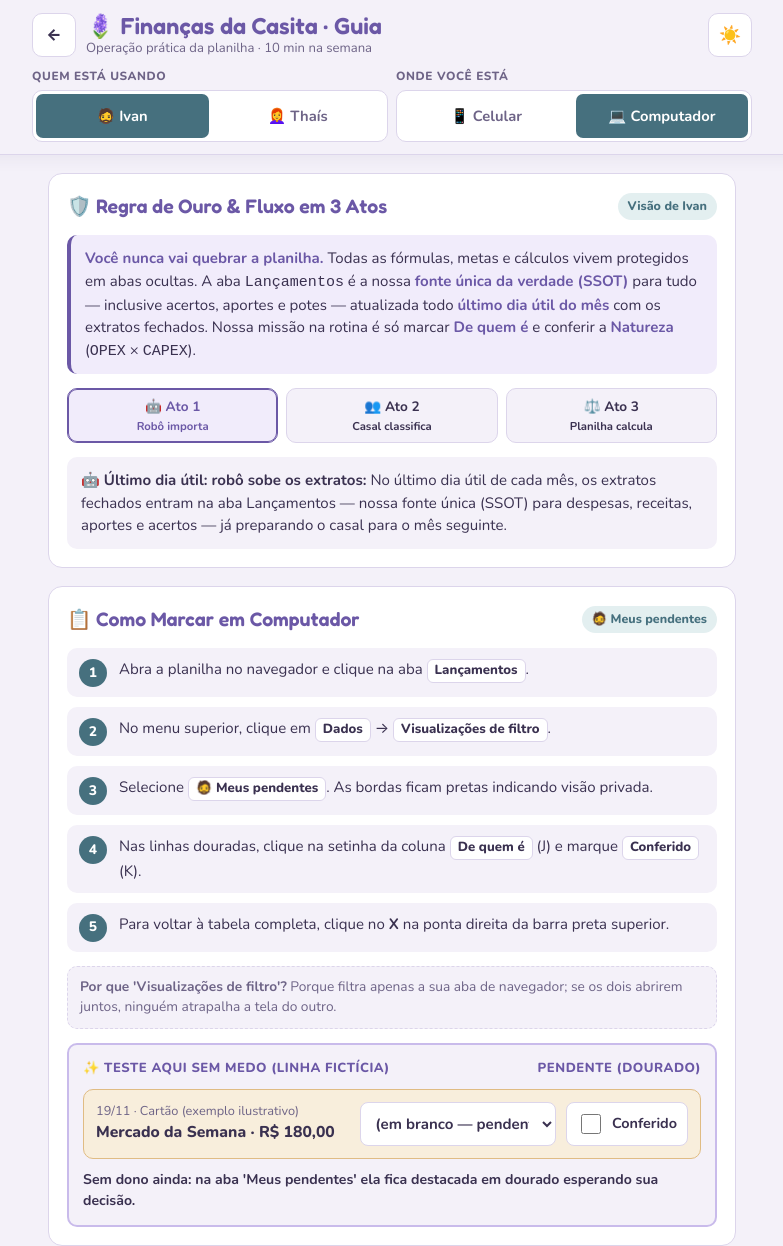
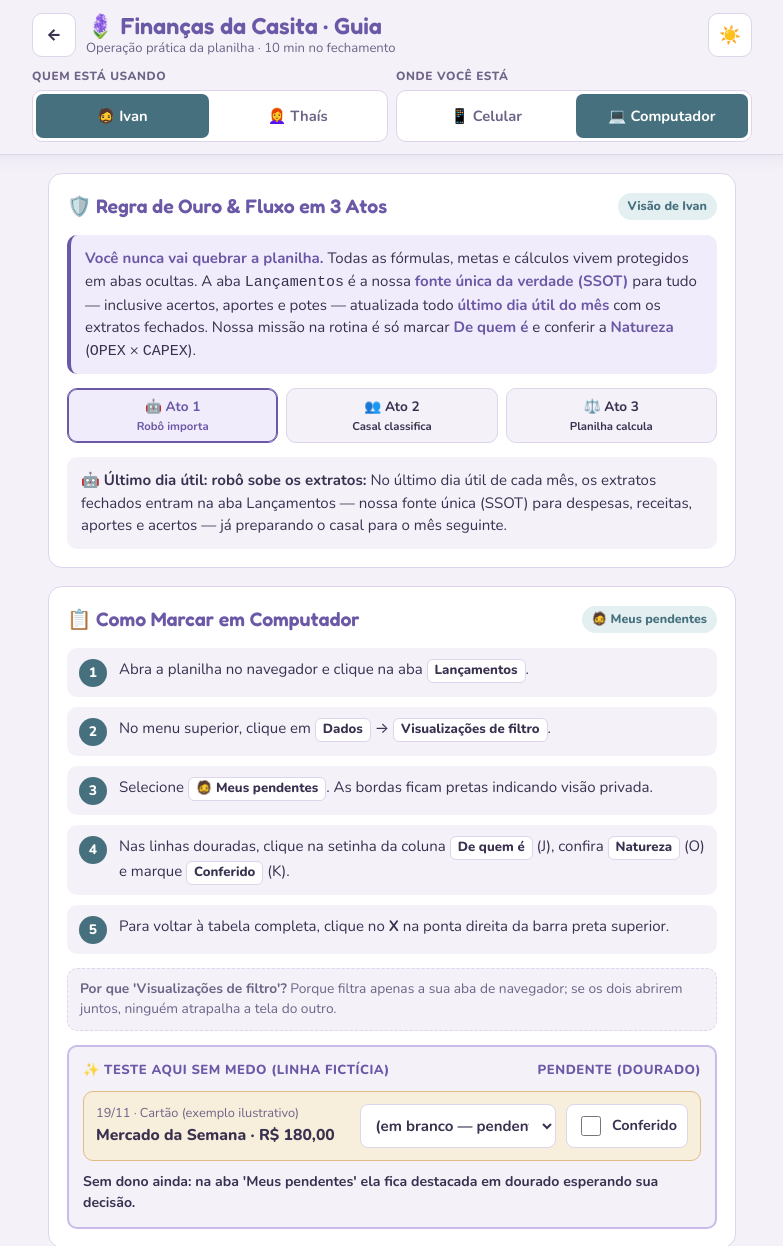
Before and after one commit to ivansssilveira/thavan-apps, a plain HTML site: page financas/index.html in a window 1280 px wide. Shown: the top 1246 px of the page, without its empty margins (248-1031 px from the left). Drawn offline with nearby package versions, Linux system fonts and the light colour scheme.

Commit message:
docs(financas): alinhamento de cadência e passo Natureza após auditoria

```diff
--- a/financas/index.html
+++ b/financas/index.html
@@ -863,7 +863,7 @@
           <a class="back-link" href="../" aria-label="Voltar para Thavan Apps" title="Thavan Apps">←</a>
           <div>
             <h1>🪻 Finanças da Casita · Guia</h1>
-            <p class="brand-sub">Operação prática da planilha · 10 min na semana</p>
+            <p class="brand-sub">Operação prática da planilha · 10 min no fechamento</p>
           </div>
         </div>
         <button type="button" class="theme-btn" id="themeBtn" aria-label="Alternar tema claro ou escuro" title="Alternar tema">☀️</button>
@@ -1219,14 +1219,14 @@
               "Abra o app <strong>Google Planilhas</strong> no celular e toque na aba <span class=\"code-chip\">Lançamentos</span> lá embaixo.",
               "Toque nos <strong>três pontinhos (⋯)</strong> no canto superior direito → <span class=\"code-chip\">Visualizações de filtro</span>.",
               "Escolha <span class=\"code-chip\">" + viewName + "</span> (filtra só no seu celular, sem alterar a tela de ninguém).",
-              "As linhas sem dono estão em <strong>dourado</strong>. Dê toque duplo em <span class=\"code-chip\">De quem é</span>, escolha no menu que sobe e marque <span class=\"code-chip\">Conferido = TRUE</span>.",
+              "As linhas sem dono estão em <strong>dourado</strong>. Dê toque duplo em <span class=\"code-chip\">De quem é</span>, confira <span class=\"code-chip\">Natureza</span> (OPEX × CAPEX) e marque <span class=\"code-chip\">Conferido = TRUE</span>.",
               "Terminou? Toque no <strong>X</strong> no topo esquerdo para fechar a visualização filtrada."
             ]
           : [
               "Abra a planilha no navegador e clique na aba <span class=\"code-chip\">Lançamentos</span>.",
               "No menu superior, clique em <span class=\"code-chip\">Dados</span> → <span class=\"code-chip\">Visualizações de filtro</span>.",
               "Selecione <span class=\"code-chip\">" + viewName + "</span>. As bordas ficam pretas indicando visão privada.",
-              "Nas linhas douradas, clique na setinha da coluna <span class=\"code-chip\">De quem é</span> (J) e marque <span class=\"code-chip\">Conferido</span> (K).",
+              "Nas linhas douradas, clique na setinha da coluna <span class=\"code-chip\">De quem é</span> (J), confira <span class=\"code-chip\">Natureza</span> (O) e marque <span class=\"code-chip\">Conferido</span> (K).",
               "Para voltar à tabela completa, clique no <strong>X</strong> na ponta direita da barra preta superior."
             ];
 
```
